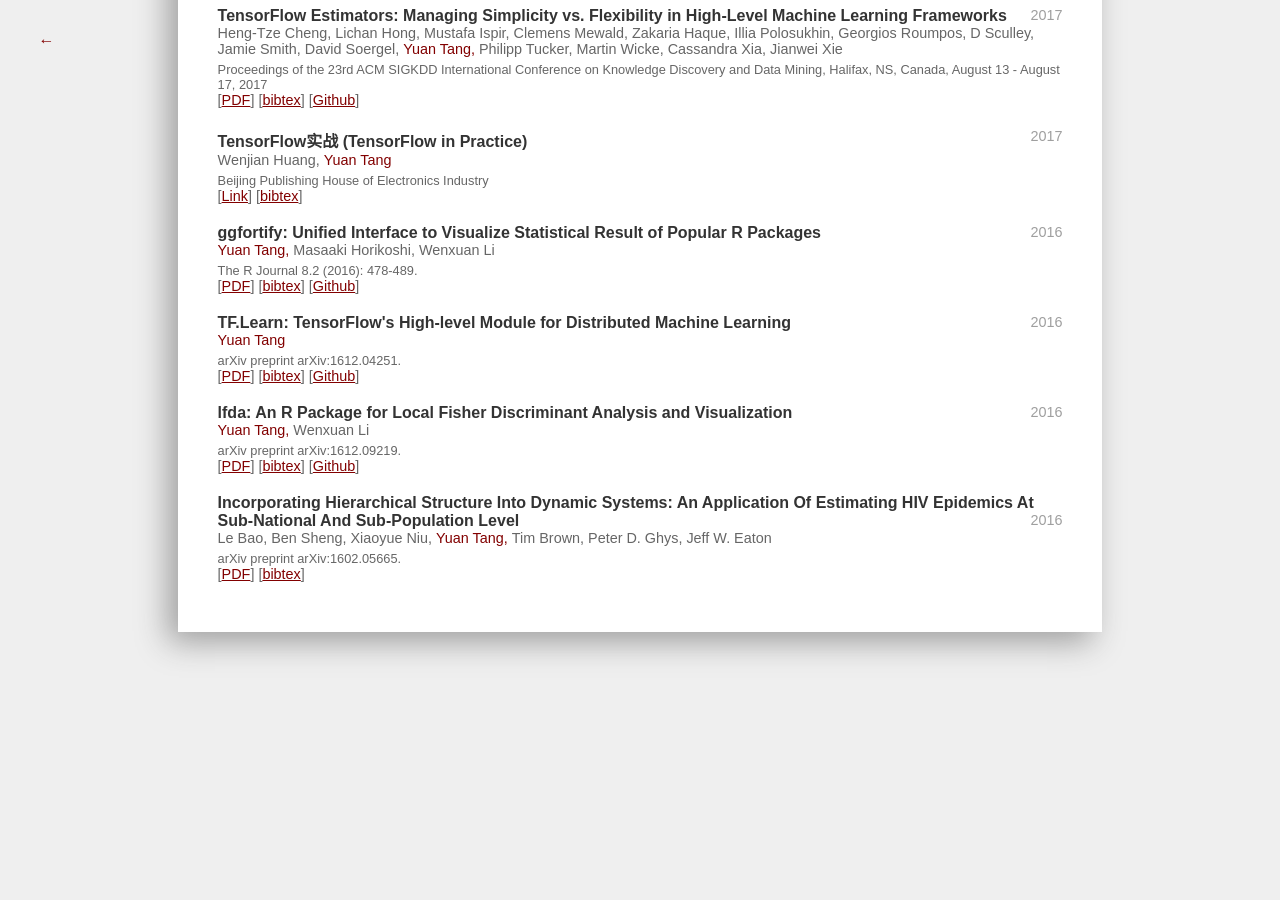
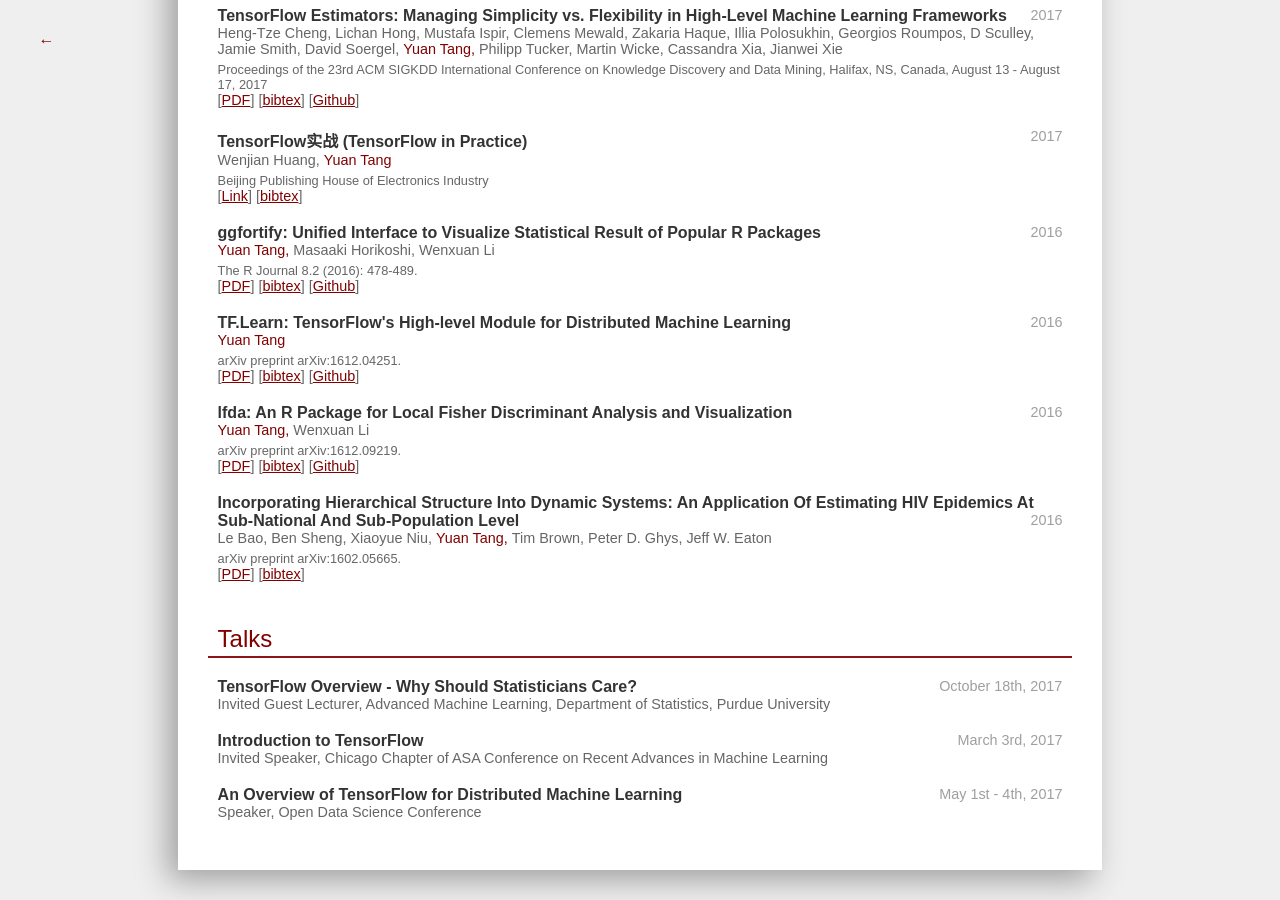
Before and after one commit to terrytangyuan/terrytangyuan.github.com, a Jekyll site: the page cv.html, which Jekyll copies as it is, in a window 1280 px wide and 900 px high, scrolled down 1269 px. Built offline with Jekyll 4.4.1, drawn with Linux system fonts in a browser that asks for light colours; before the commit the page ends 1931 px from its top, so only the background shows below that.

Commit message:
Added talks

```diff
--- a/cv.html
+++ b/cv.html
@@ -295,6 +295,28 @@
                 </div>
         </div>
     </div>
+
+    <div class="cv-section" id="cv-section-Publications">
+        <div class="cv-section-title">Talks</div>
+        <div class="cv-section-body">
+          <div class="cv-section-item">
+              <span class="cv-section-item-title">TensorFlow Overview - Why Should Statisticians Care? </span>
+              <span class="cv-section-time">October 18th, 2017</span>
+              <div class="cv-section-smaller">Invited Guest Lecturer, Advanced Machine Learning, Department of Statistics, Purdue University</div>
+          </div>
+          <div class="cv-section-item">
+              <span class="cv-section-item-title">Introduction to TensorFlow</span>
+              <span class="cv-section-time">March 3rd, 2017</span>
+              <div class="cv-section-smaller">Invited Speaker, Chicago Chapter of ASA Conference on Recent Advances in Machine Learning</div>
+          </div>
+          <div class="cv-section-item">
+              <span class="cv-section-item-title">An Overview of TensorFlow for Distributed Machine Learning</span>
+              <span class="cv-section-time">May 1st - 4th, 2017</span>
+              <div class="cv-section-smaller">Speaker, Open Data Science Conference</div>
+          </div>
+        </div>
+      </div>
+    </div>
 </div>
 <script type="text/javascript" src="./cv_files/jquery-2.1.3.min.js"></script>
 
```
